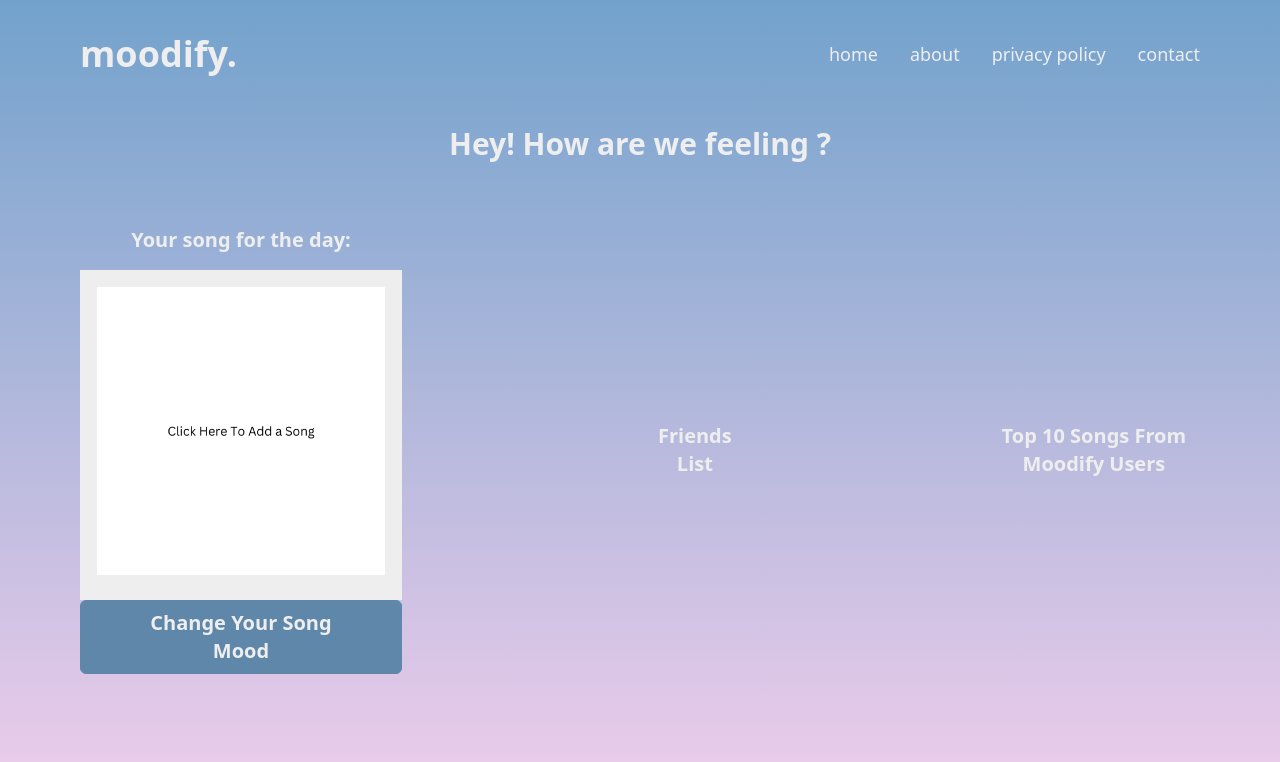
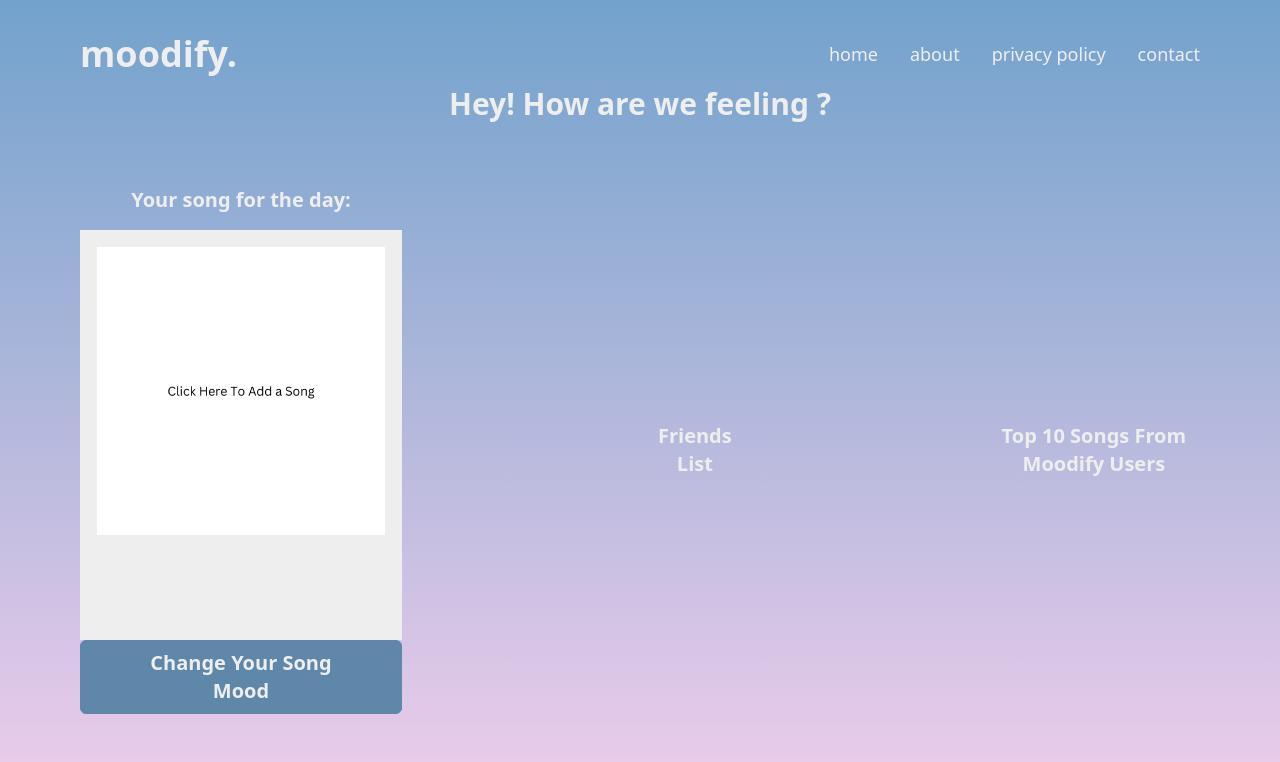
Before and after one commit to jordanmarry/moodify-v2, a Next.js app in the folder client/: page /home in a window 1280 px wide. Shown: the top 762 px of the page. Built offline with nearby package versions, Linux system fonts and the light colour scheme.

Commit message:
minor fix

```diff
--- a/client/src/components/SongCard.js
+++ b/client/src/components/SongCard.js
@@ -10,7 +10,7 @@ const SongCard = ({ imgSrc, song, songLink, artistList,
                 <div className="p-4">
                     <div className="">
                         {imgSrc === "/images/default-song.png" ? (
-                            <Image src={imgSrc} alt="Album cover" priority={true} width={300} height={300} className=""/>
+                            <Image src={imgSrc} alt="Album cover" priority={true} width={300} height={300} className="pb-20"/>
                         ) : (
                             <a href={songLink}>
                                 <Image src={imgSrc} alt="Album cover" priority={true} width={300} height={300} className=""/>
```
